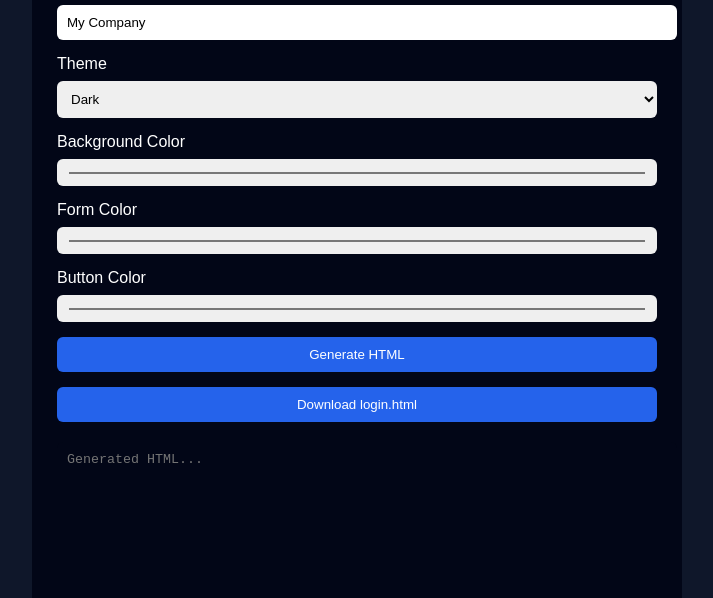
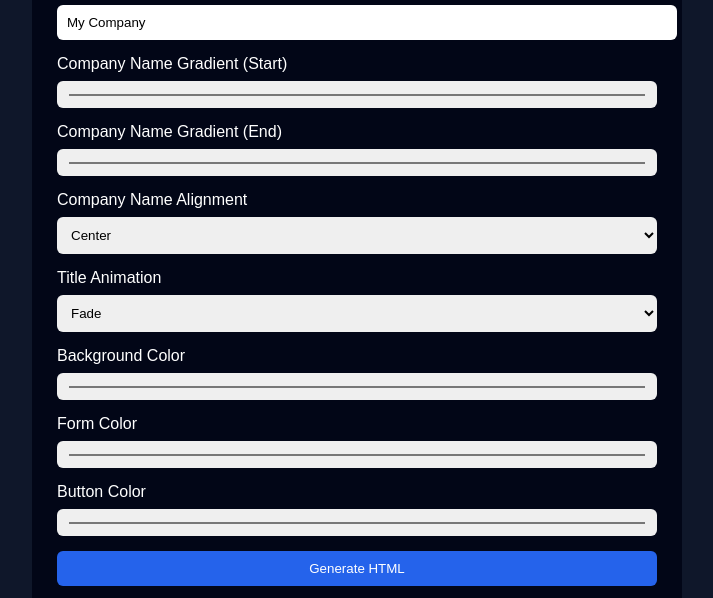
Before and after one commit to ehsanmns/mikrotik-hotspot-login-generator, a plain HTML site: page index.html in a window 1280 px wide. Shown: the part 174-772 px from the top of the page, without its empty margins (283-996 px from the left). Drawn offline with Linux system fonts and the light colour scheme.

Commit message:
Update index.html

```diff
--- a/index.html
+++ b/index.html
@@ -3,6 +3,7 @@
 <head>
 <meta charset="UTF-8">
 <title>MikroTik Hotspot Login Generator</title>
+<meta name="viewport" content="width=device-width, initial-scale=1.0">
 <link rel="stylesheet" href="style.css">
 </head>
 <body>
@@ -13,10 +14,24 @@
   <label>Company Name</label>
   <input type="text" id="companyName" value="My Company">
 
-  <label>Theme</label>
-  <select id="theme">
-    <option value="dark">Dark</option>
-    <option value="light">Light</option>
+  <label>Company Name Gradient (Start)</label>
+  <input type="color" id="companyGrad1" value="#38bdf8">
+
+  <label>Company Name Gradient (End)</label>
+  <input type="color" id="companyGrad2" value="#2563eb">
+
+  <label>Company Name Alignment</label>
+  <select id="companyAlign">
+    <option value="center">Center</option>
+    <option value="left">Left</option>
+    <option value="right">Right</option>
+  </select>
+
+  <label>Title Animation</label>
+  <select id="titleAnim">
+    <option value="fade">Fade</option>
+    <option value="slide">Slide</option>
+    <option value="none">None</option>
   </select>
 
   <label>Background Color</label>
@@ -26,12 +41,12 @@
   <input type="color" id="formColor" value="#1e1e1e">
 
   <label>Button Color</label>
-  <input type="color" id="btnColor" value="#333333">
+  <input type="color" id="btnColor" value="#2563eb">
 
   <button onclick="generate()">Generate HTML</button>
   <button onclick="download()">Download login.html</button>
 
-  <textarea id="output" placeholder="Generated HTML..."></textarea>
+  <textarea id="output" placeholder="Generated MikroTik HTML..."></textarea>
 </div>
 
 <script src="template.js"></script>
```
